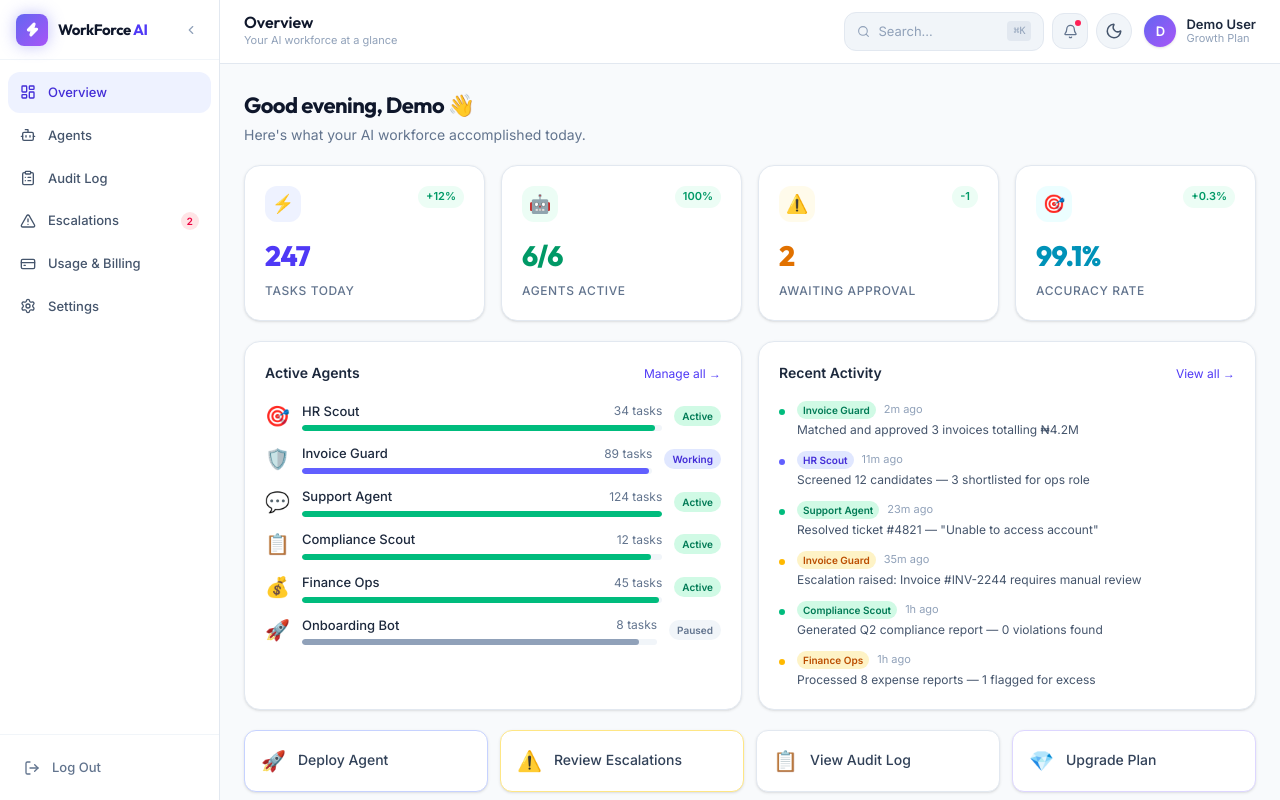
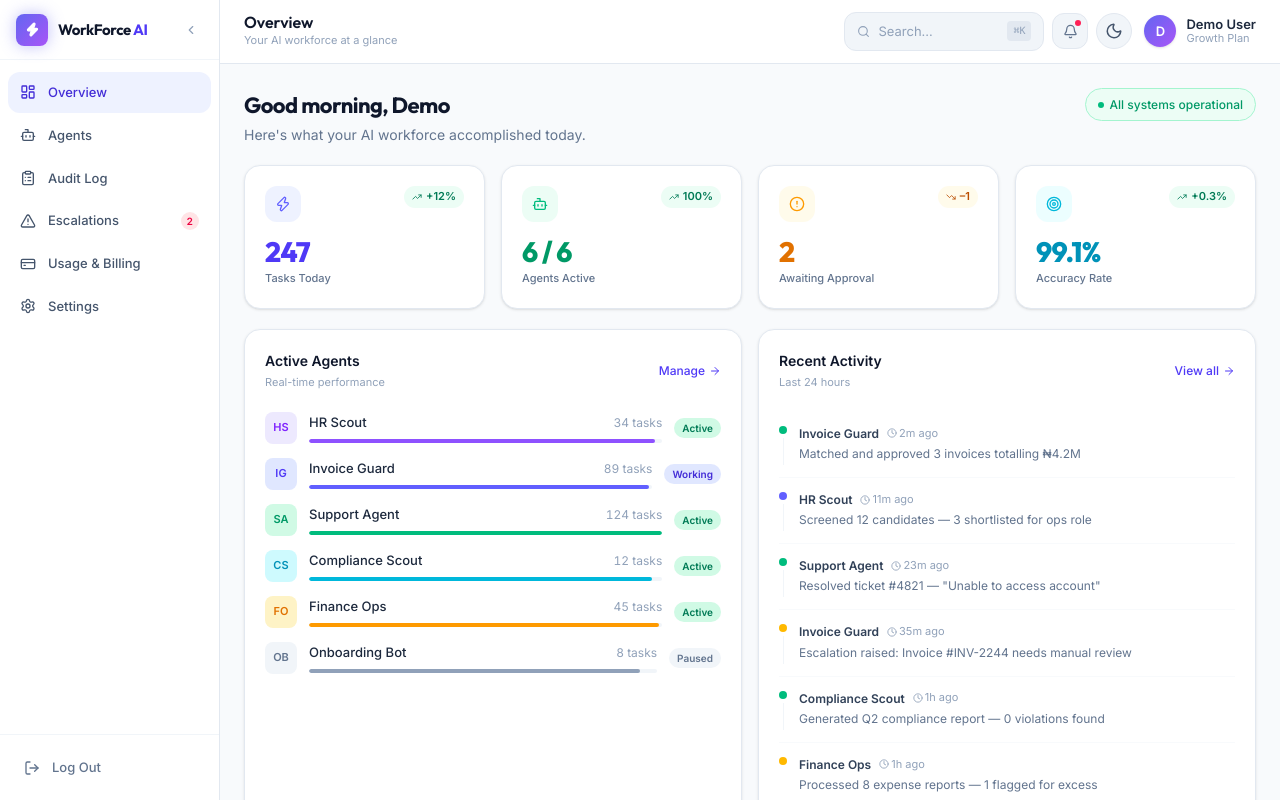
Before and after one commit to Pipe7-sudo/Agentic, a Next.js app in the folder frontend/: page /dashboard in a window 1280 px wide. Built offline with nearby package versions, Linux system fonts and the light colour scheme.

Commit message:
redesign(overview): Lucide icons, status badge, timeline feed, trending deltas, quick actions

```diff
--- a/frontend/src/app/(dashboard)/dashboard/page.tsx
+++ b/frontend/src/app/(dashboard)/dashboard/page.tsx
@@ -1,53 +1,85 @@
+import {
+  Zap, Bot, AlertCircle, Target,
+  TrendingUp, TrendingDown, ArrowRight, CheckCircle, Clock, TriangleAlert,
+  Rocket, FileText, Gem,
+} from 'lucide-react';
+
 const STATS = [
-  { label: 'Tasks Today',       value: '247',   delta: '+12%', color: 'text-indigo-600 dark:text-indigo-400',  bg: 'bg-indigo-50 dark:bg-indigo-500/10',  icon: '⚡' },
-  { label: 'Agents Active',     value: '6/6',   delta: '100%', color: 'text-emerald-600 dark:text-emerald-400', bg: 'bg-emerald-50 dark:bg-emerald-500/10', icon: '🤖' },
-  { label: 'Awaiting Approval', value: '2',     delta: '-1',   color: 'text-amber-600 dark:text-amber-400',    bg: 'bg-amber-50 dark:bg-amber-500/10',    icon: '⚠️' },
-  { label: 'Accuracy Rate',     value: '99.1%', delta: '+0.3%',color: 'text-cyan-600 dark:text-cyan-500',      bg: 'bg-cyan-50 dark:bg-cyan-500/10',      icon: '🎯' },
+  { label: 'Tasks Today',       value: '247',   delta: '+12%', up: true,  Icon: Zap,         color: 'text-indigo-600 dark:text-indigo-400',   bg: 'bg-indigo-50 dark:bg-indigo-500/10',   iconBg: 'text-indigo-500' },
+  { label: 'Agents Active',     value: '6 / 6', delta: '100%', up: true,  Icon: Bot,         color: 'text-emerald-600 dark:text-emerald-400', bg: 'bg-emerald-50 dark:bg-emerald-500/10', iconBg: 'text-emerald-500' },
+  { label: 'Awaiting Approval', value: '2',     delta: '–1',   up: false, Icon: AlertCircle, color: 'text-amber-600 dark:text-amber-400',    bg: 'bg-amber-50 dark:bg-amber-500/10',    iconBg: 'text-amber-500' },
+  { label: 'Accuracy Rate',     value: '99.1%', delta: '+0.3%',up: true,  Icon: Target,      color: 'text-cyan-600 dark:text-cyan-500',      bg: 'bg-cyan-50 dark:bg-cyan-500/10',      iconBg: 'text-cyan-500' },
 ];
 
 const AGENTS = [
-  { name: 'HR Scout',         icon: '🎯', tasks: 34,  status: 'Active',  rate: 98,  color: 'bg-emerald-500' },
-  { name: 'Invoice Guard',    icon: '🛡️', tasks: 89,  status: 'Working', rate: 99,  color: 'bg-indigo-500'  },
-  { name: 'Support Agent',    icon: '💬', tasks: 124, status: 'Active',  rate: 100, color: 'bg-emerald-500' },
-  { name: 'Compliance Scout', icon: '📋', tasks: 12,  status: 'Active',  rate: 97,  color: 'bg-emerald-500' },
-  { name: 'Finance Ops',      icon: '💰', tasks: 45,  status: 'Active',  rate: 99,  color: 'bg-emerald-500' },
-  { name: 'Onboarding Bot',   icon: '🚀', tasks: 8,   status: 'Paused',  rate: 95,  color: 'bg-slate-400'   },
+  { name: 'HR Scout',         initials: 'HS', tasks: 34,  status: 'Active',  rate: 98,  bg: 'bg-violet-100 dark:bg-violet-500/15',  text: 'text-violet-600 dark:text-violet-400',  bar: 'bg-violet-500' },
+  { name: 'Invoice Guard',    initials: 'IG', tasks: 89,  status: 'Working', rate: 99,  bg: 'bg-indigo-100 dark:bg-indigo-500/15',  text: 'text-indigo-600 dark:text-indigo-400',  bar: 'bg-indigo-500' },
+  { name: 'Support Agent',    initials: 'SA', tasks: 124, status: 'Active',  rate: 100, bg: 'bg-emerald-100 dark:bg-emerald-500/15',text: 'text-emerald-600 dark:text-emerald-400',bar: 'bg-emerald-500' },
+  { name: 'Compliance Scout', initials: 'CS', tasks: 12,  status: 'Active',  rate: 97,  bg: 'bg-cyan-100 dark:bg-cyan-500/15',      text: 'text-cyan-600 dark:text-cyan-500',      bar: 'bg-cyan-500' },
+  { name: 'Finance Ops',      initials: 'FO', tasks: 45,  status: 'Active',  rate: 99,  bg: 'bg-amber-100 dark:bg-amber-500/15',    text: 'text-amber-600 dark:text-amber-500',    bar: 'bg-amber-500' },
+  { name: 'Onboarding Bot',   initials: 'OB', tasks: 8,   status: 'Paused',  rate: 95,  bg: 'bg-slate-100 dark:bg-white/[0.07]',    text: 'text-slate-500 dark:text-slate-500',    bar: 'bg-slate-400' },
 ];
 
 const ACTIVITY = [
-  { time: '2m ago',  agent: 'Invoice Guard',    msg: 'Matched and approved 3 invoices totalling ₦4.2M', type: 'success' },
-  { time: '11m ago', agent: 'HR Scout',         msg: 'Screened 12 candidates — 3 shortlisted for ops role', type: 'info' },
-  { time: '23m ago', agent: 'Support Agent',    msg: 'Resolved ticket #4821 — "Unable to access account"', type: 'success' },
-  { time: '35m ago', agent: 'Invoice Guard',    msg: 'Escalation raised: Invoice #INV-2244 requires manual review', type: 'warning' },
-  { time: '1h ago',  agent: 'Compliance Scout', msg: 'Generated Q2 compliance report — 0 violations found', type: 'success' },
-  { time: '1h ago',  agent: 'Finance Ops',      msg: 'Processed 8 expense reports — 1 flagged for excess', type: 'warning' },
+  { time: '2m ago',  agent: 'Invoice Guard',    msg: 'Matched and approved 3 invoices totalling ₦4.2M',            type: 'success' },
+  { time: '11m ago', agent: 'HR Scout',         msg: 'Screened 12 candidates — 3 shortlisted for ops role',        type: 'info' },
+  { time: '23m ago', agent: 'Support Agent',    msg: 'Resolved ticket #4821 — "Unable to access account"',         type: 'success' },
+  { time: '35m ago', agent: 'Invoice Guard',    msg: 'Escalation raised: Invoice #INV-2244 needs manual review',   type: 'warning' },
+  { time: '1h ago',  agent: 'Compliance Scout', msg: 'Generated Q2 compliance report — 0 violations found',        type: 'success' },
+  { time: '1h ago',  agent: 'Finance Ops',      msg: 'Processed 8 expense reports — 1 flagged for excess',         type: 'warning' },
 ];
 
-const typeStyle: Record<string, string> = {
-  success: 'bg-emerald-100 dark:bg-emerald-500/15 text-emerald-700 dark:text-emerald-400',
-  info:    'bg-indigo-100 dark:bg-indigo-500/15 text-indigo-700 dark:text-indigo-400',
-  warning: 'bg-amber-100 dark:bg-amber-500/15 text-amber-700 dark:text-amber-400',
+const typeDot: Record<string, string> = {
+  success: 'bg-emerald-500',
+  info:    'bg-indigo-500',
+  warning: 'bg-amber-400',
 };
+
+const QUICK = [
+  { label: 'Deploy Agent',       Icon: Rocket,    href: '/agents',      border: 'hover:border-indigo-300 dark:hover:border-indigo-500/40' },
+  { label: 'Review Escalations', Icon: TriangleAlert, href: '/escalations', border: 'hover:border-amber-300 dark:hover:border-amber-500/40' },
+  { label: 'View Audit Log',     Icon: FileText,  href: '/audit-log',   border: 'hover:border-slate-300 dark:hover:border-white/20' },
+  { label: 'Upgrade Plan',       Icon: Gem,       href: '/usage',       border: 'hover:border-violet-300 dark:hover:border-violet-500/40' },
+];
 
 export default function DashboardPage() {
   return (
     <div className="flex flex-col gap-5 max-w-[1200px] mx-auto">
       {/* Greeting */}
-      <div>
-        <h2 className="font-['Outfit'] text-[20px] md:text-[22px] font-bold text-slate-900 dark:text-white tracking-tight">Good evening, Demo 👋</h2>
-        <p className="text-sm text-slate-500 dark:text-slate-400 mt-0.5">Here&apos;s what your AI workforce accomplished today.</p>
+      <div className="flex items-start justify-between">
+        <div>
+          <h2 className="font-['Outfit'] text-[20px] md:text-[22px] font-bold text-slate-900 dark:text-white tracking-tight">
+            Good morning, Demo
+          </h2>
+          <p className="text-sm text-slate-500 dark:text-slate-400 mt-0.5">
+            Here&apos;s what your AI workforce accomplished today.
+          </p>
+        </div>
+        <span className="hidden sm:flex items-center gap-1.5 text-[12px] font-medium text-emerald-600 dark:text-emerald-400 bg-emerald-50 dark:bg-emerald-500/10 px-3 py-1.5 rounded-full border border-emerald-200 dark:border-emerald-500/20">
+          <span className="w-1.5 h-1.5 bg-emerald-500 rounded-full animate-pulse" />
+          All systems operational
+        </span>
       </div>
 
       {/* Stat Cards */}
-      <div className="grid grid-cols-2 lg:grid-cols-4 gap-4">
+      <div className="grid grid-cols-2 lg:grid-cols-4 gap-3 md:gap-4">
         {STATS.map(s => (
-          <div key={s.label} className="bg-white dark:bg-[#080812] border border-slate-200 dark:border-white/[0.07] rounded-2xl p-5 shadow-sm dark:shadow-none">
-            <div className="flex items-start justify-between mb-3">
-              <span className={`w-9 h-9 rounded-xl ${s.bg} flex items-center justify-center text-lg`}>{s.icon}</span>
-              <span className="text-[11px] font-semibold text-emerald-600 dark:text-emerald-500 bg-emerald-50 dark:bg-emerald-500/10 px-2 py-0.5 rounded-full">{s.delta}</span>
+          <div key={s.label} className="bg-white dark:bg-[#080812] border border-slate-200 dark:border-white/[0.07] rounded-2xl p-4 md:p-5 shadow-sm dark:shadow-none hover:shadow-md dark:hover:border-white/10 transition-all">
+            <div className="flex items-start justify-between mb-3 md:mb-4">
+              <div className={`w-9 h-9 rounded-xl ${s.bg} flex items-center justify-center`}>
+                <s.Icon size={16} className={s.iconBg} />
+              </div>
+              <span className={`flex items-center gap-1 text-[11px] font-semibold px-2 py-0.5 rounded-full ${
+                s.up
+                  ? 'text-emerald-700 dark:text-emerald-400 bg-emerald-50 dark:bg-emerald-500/10'
+                  : 'text-amber-700 dark:text-amber-400 bg-amber-50 dark:bg-amber-500/10'
+              }`}>
+                {s.up ? <TrendingUp size={10} /> : <TrendingDown size={10} />}
+                {s.delta}
+              </span>
             </div>
-            <div className={`font-['Outfit'] text-[28px] font-extrabold tracking-tight ${s.color} mb-0.5`}>{s.value}</div>
-            <div className="text-[12px] text-slate-500 dark:text-slate-500 uppercase tracking-wider font-medium">{s.label}</div>
+            <div className={`font-['Outfit'] text-[26px] md:text-[28px] font-extrabold tracking-tight ${s.color} leading-none mb-1`}>{s.value}</div>
+            <div className="text-[11px] text-slate-500 dark:text-slate-500 font-medium">{s.label}</div>
           </div>
         ))}
       </div>
@@ -56,24 +88,31 @@ export default function DashboardPage() {
       <div className="grid grid-cols-1 xl:grid-cols-2 gap-4">
         {/* Active Agents */}
         <div className="bg-white dark:bg-[#080812] border border-slate-200 dark:border-white/[0.07] rounded-2xl p-5 shadow-sm dark:shadow-none">
-          <div className="flex items-center justify-between mb-4">
-            <h3 className="font-semibold text-[14px] text-slate-800 dark:text-slate-100">Active Agents</h3>
-            <a href="/agents" className="text-[12px] text-indigo-600 dark:text-indigo-400 hover:underline">Manage all →</a>
+          <div className="flex items-center justify-between mb-5">
+            <div>
+              <h3 className="font-semibold text-[14px] text-slate-900 dark:text-white">Active Agents</h3>
+              <p className="text-[11px] text-slate-400 dark:text-slate-600 mt-0.5">Real-time performance</p>
+            </div>
+            <a href="/agents" className="flex items-center gap-1 text-[12px] text-indigo-600 dark:text-indigo-400 hover:text-indigo-700 dark:hover:text-indigo-300 font-medium no-underline transition-colors">
+              Manage <ArrowRight size={12} />
+            </a>
           </div>
-          <div className="flex flex-col gap-3">
+          <div className="flex flex-col gap-3.5">
             {AGENTS.map(a => (
               <div key={a.name} className="flex items-center gap-3">
-                <span className="text-xl shrink-0">{a.icon}</span>
+                <div className={`w-8 h-8 rounded-lg ${a.bg} flex items-center justify-center shrink-0`}>
+                  <span className={`text-[11px] font-bold ${a.text}`}>{a.initials}</span>
+                </div>
                 <div className="flex-1 min-w-0">
-                  <div className="flex items-center justify-between mb-1">
+                  <div className="flex items-center justify-between mb-1.5">
                     <span className="text-[13px] font-medium text-slate-800 dark:text-slate-100">{a.name}</span>
-                    <span className="text-[12px] text-slate-500 dark:text-slate-400">{a.tasks} tasks</span>
+                    <span className="text-[12px] text-slate-400 dark:text-slate-500 tabular-nums">{a.tasks} tasks</span>
                   </div>
-                  <div className="h-1.5 rounded-full bg-slate-100 dark:bg-white/[0.07] overflow-hidden">
-                    <div className={`h-full rounded-full ${a.color} transition-all`} style={{ width: `${a.rate}%` }} />
+                  <div className="h-1 rounded-full bg-slate-100 dark:bg-white/[0.07] overflow-hidden">
+                    <div className={`h-full rounded-full ${a.bar}`} style={{ width: `${a.rate}%` }} />
                   </div>
                 </div>
-                <span className={`text-[10px] font-bold px-2 py-0.5 rounded-full shrink-0 ${
+                <span className={`text-[10px] font-semibold px-2 py-0.5 rounded-full shrink-0 ${
                   a.status === 'Active'  ? 'bg-emerald-100 dark:bg-emerald-500/15 text-emerald-700 dark:text-emerald-400' :
                   a.status === 'Working' ? 'bg-indigo-100 dark:bg-indigo-500/15 text-indigo-700 dark:text-indigo-400' :
                   'bg-slate-100 dark:bg-white/[0.07] text-slate-500 dark:text-slate-500'
@@ -85,22 +124,31 @@ export default function DashboardPage() {
 
         {/* Activity Feed */}
         <div className="bg-white dark:bg-[#080812] border border-slate-200 dark:border-white/[0.07] rounded-2xl p-5 shadow-sm dark:shadow-none">
-          <div className="flex items-center justify-between mb-4">
-            <h3 className="font-semibold text-[14px] text-slate-800 dark:text-slate-100">Recent Activity</h3>
-            <a href="/audit-log" className="text-[12px] text-indigo-600 dark:text-indigo-400 hover:underline">View all →</a>
+          <div className="flex items-center justify-between mb-5">
+            <div>
+              <h3 className="font-semibold text-[14px] text-slate-900 dark:text-white">Recent Activity</h3>
+              <p className="text-[11px] text-slate-400 dark:text-slate-600 mt-0.5">Last 24 hours</p>
+            </div>
+            <a href="/audit-log" className="flex items-center gap-1 text-[12px] text-indigo-600 dark:text-indigo-400 hover:text-indigo-700 dark:hover:text-indigo-300 font-medium no-underline transition-colors">
+              View all <ArrowRight size={12} />
+            </a>
           </div>
-          <div className="flex flex-col gap-3">
+          <div className="flex flex-col">
             {ACTIVITY.map((a, i) => (
-              <div key={i} className="flex gap-3">
-                <span className={`w-1.5 h-1.5 rounded-full mt-2 shrink-0 ${
-                  a.type === 'success' ? 'bg-emerald-500' : a.type === 'warning' ? 'bg-amber-400' : 'bg-indigo-500'
-                }`} />
-                <div className="flex-1 min-w-0">
+              <div key={i} className="flex gap-3 py-3 border-b border-slate-50 dark:border-white/[0.03] last:border-0">
+                <div className="flex flex-col items-center gap-1 shrink-0 pt-0.5">
+                  <span className={`w-2 h-2 rounded-full ${typeDot[a.type]}`} />
+                  {i < ACTIVITY.length - 1 && <div className="w-px flex-1 bg-slate-100 dark:bg-white/[0.05]" />}
+                </div>
+                <div className="flex-1 min-w-0 pb-0.5">
                   <div className="flex items-center gap-2 mb-0.5">
-                    <span className={`text-[10px] font-semibold px-1.5 py-px rounded-full ${typeStyle[a.type]}`}>{a.agent}</span>
-                    <span className="text-[11px] text-slate-400 dark:text-slate-600">{a.time}</span>
+                    <span className="text-[12px] font-semibold text-slate-700 dark:text-slate-300">{a.agent}</span>
+                    <span className="text-[11px] text-slate-400 dark:text-slate-600 flex items-center gap-0.5">
+                      <Clock size={10} />
+                      {a.time}
+                    </span>
                   </div>
-                  <p className="text-[12px] text-slate-600 dark:text-slate-400 leading-[1.5]">{a.msg}</p>
+                  <p className="text-[12px] text-slate-500 dark:text-slate-400 leading-[1.5]">{a.msg}</p>
                 </div>
               </div>
             ))}
@@ -109,18 +157,20 @@ export default function DashboardPage() {
       </div>
 
       {/* Quick Actions */}
-      <div className="grid grid-cols-2 md:grid-cols-4 gap-3">
-        {[
-          { label: 'Deploy Agent',       icon: '🚀', href: '/agents',      color: 'border-indigo-200 dark:border-indigo-500/20 hover:border-indigo-400 dark:hover:border-indigo-500/50' },
-          { label: 'Review Escalations', icon: '⚠️', href: '/escalations', color: 'border-amber-200 dark:border-amber-500/20 hover:border-amber-400 dark:hover:border-amber-500/50' },
-          { label: 'View Audit Log',     icon: '📋', href: '/audit-log',   color: 'border-slate-200 dark:border-white/[0.07] hover:border-slate-300 dark:hover:border-white/20' },
-          { label: 'Upgrade Plan',       icon: '💎', href: '/usage',       color: 'border-violet-200 dark:border-violet-500/20 hover:border-violet-400 dark:hover:border-violet-500/50' },
-        ].map(q => (
-          <a key={q.label} href={q.href} className={`bg-white dark:bg-[#080812] border ${q.color} rounded-xl p-4 flex items-center gap-3 text-sm font-medium text-slate-700 dark:text-slate-300 hover:text-slate-900 dark:hover:text-white transition-all shadow-sm dark:shadow-none no-underline group`}>
-            <span className="text-xl">{q.icon}</span>
-            <span className="leading-[1.3]">{q.label}</span>
-          </a>
-        ))}
+      <div>
+        <h3 className="text-[12px] font-semibold uppercase tracking-wider text-slate-400 dark:text-slate-600 mb-3">Quick Actions</h3>
+        <div className="grid grid-cols-2 md:grid-cols-4 gap-3">
+          {QUICK.map(q => (
+            <a
+              key={q.label}
+              href={q.href}
+              className={`bg-white dark:bg-[#080812] border border-slate-200 dark:border-white/[0.07] ${q.border} rounded-xl p-4 flex items-center gap-3 text-[13px] font-medium text-slate-700 dark:text-slate-300 hover:text-slate-900 dark:hover:text-white transition-all shadow-sm dark:shadow-none no-underline group`}
+            >
+              <q.Icon size={16} className="text-slate-400 dark:text-slate-500 group-hover:text-indigo-500 dark:group-hover:text-indigo-400 transition-colors shrink-0" />
+              <span className="leading-[1.3]">{q.label}</span>
+            </a>
+          ))}
+        </div>
       </div>
     </div>
   );
```
